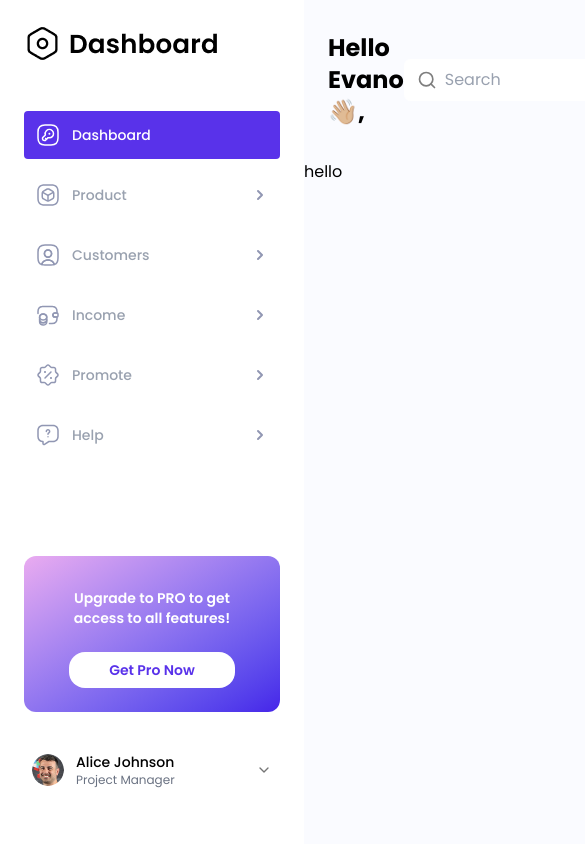
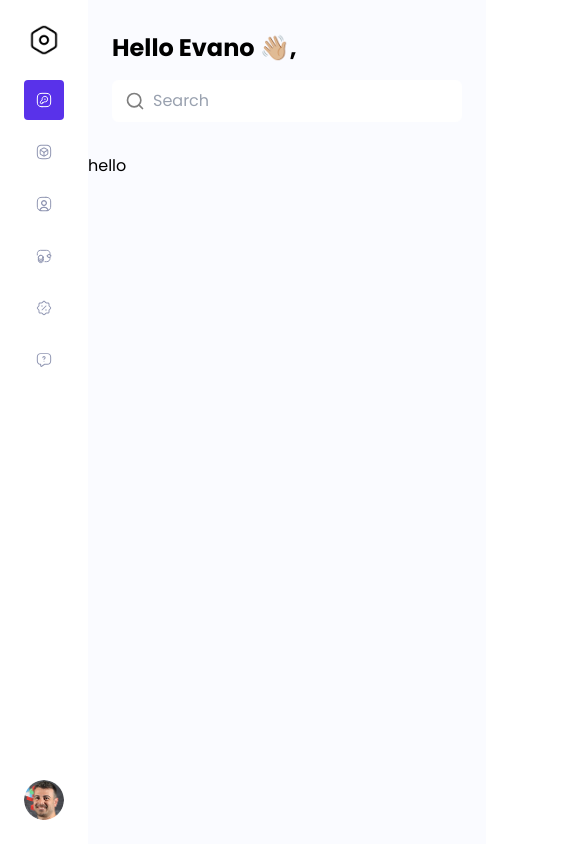
Before and after one commit to nav-commits/Dashboard-App, a Next.js app: page / in a window 390 px wide. Shown: the top 844 px of the page, 585 px wide, since content can reach past the window. Built offline with nearby package versions, Linux system fonts and the light colour scheme.

Commit message:
added minmize window look for dashboard

```diff
--- a/components/Header.tsx
+++ b/components/Header.tsx
@@ -1,8 +1,12 @@
 import Search from "../components/Search";
+
 const Header = () => {
   return (
-    <header className="flex items-center justify-between py-8 px-6">
-      <h1 className="text-2xl font-bold">Hello Evano 👋🏼,</h1>
+    <header className="flex flex-col gap-4 px-6 py-8 sm:flex-row sm:items-center sm:justify-between">
+      <h1 className="text-2xl font-bold">
+        Hello Evano 👋🏼,
+      </h1>
+
       <Search />
     </header>
   );
--- a/components/Sidebar.tsx
+++ b/components/Sidebar.tsx
@@ -1,5 +1,4 @@
 "use client";
-
 import Link from "next/link";
 import Image from "next/image";
 import { usePathname } from "next/navigation";
@@ -11,29 +10,42 @@ import { projectManagers } from "@/lib/projectMangers";
 
 export default function Sidebar() {
   const pathname = usePathname();
-  const [selected, setSelected] = useState(projectManagers[0]);
+  const [selected] = useState(projectManagers[0]);
   const [open, setOpen] = useState(false);
+
   return (
     <aside
-      className="w-[306px] h-screen p-6 flex flex-col justify-between"
+      className={clsx(
+        "h-screen p-6 flex flex-col justify-between transition-all duration-300",
+        "w-25 lg:w-[306px]"
+      )}
       aria-label="Sidebar"
     >
       {/* Top section */}
       <div>
         {/* Logo */}
+        <div className="flex justify-center lg:justify-start mb-6">
+          {/* Desktop logo */}
           <Image
             src="/images/logo.png"
             alt="Company logo"
             width={195}
             height={39}
-          className="object-contain"
+            className="hidden lg:block object-contain"
             priority
           />
+          {/* Collapsed logo */}
+          <Image
+            src="/images/logo-2.png"
+            alt="Company logo"
+            width={32}
+            height={32}
+            className="block lg:hidden object-contain"
+            priority
+          />
+        </div>
         {/* Navigation */}
-        <nav
-          aria-label="Main navigation"
-          className="mt-12"
-        >
+        <nav aria-label="Main navigation" className="mt-6">
           <ul className="flex flex-col gap-3">
             {sidebarLinks.map((link) => {
               const isActive = pathname === link.href;
@@ -43,7 +55,7 @@ export default function Sidebar() {
                     href={link.href}
                     aria-current={isActive ? "page" : undefined}
                     className={clsx(
-                      "flex items-center justify-between p-3 rounded text-[14px] font-medium transition",
+                      "flex items-center justify-between p-3 rounded text-sm font-medium transition",
                       isActive
                         ? "bg-[#5932EA] text-white"
                         : "text-gray-400 hover:bg-gray-100"
@@ -53,27 +65,28 @@ export default function Sidebar() {
                       <Image
                         src={link.icon}
                         alt=""
-                        aria-hidden="true"
+                        aria-hidden
                         width={24}
                         height={24}
                         className={clsx(
                           "object-contain",
-                          isActive ? "filter brightness-0 invert" : ""
+                          isActive && "filter brightness-0 invert"
                         )}
                       />
-                      <span>{link.name}</span>
+                      {/* Text only on desktop */}
+                      <span className="hidden lg:inline">{link.name}</span>
                     </div>
-
+                    {/* Arrow only on desktop */}
                     {link.hasArrow && (
                       <Image
                         src="/icons/chevron-right.svg"
                         alt=""
-                        aria-hidden="true"
+                        aria-hidden
                         width={16}
                         height={16}
                         className={clsx(
-                          "object-contain",
-                          isActive ? "filter brightness-0 invert" : ""
+                          "hidden lg:block object-contain",
+                          isActive && "filter brightness-0 invert"
                         )}
                       />
                     )}
@@ -84,10 +97,10 @@ export default function Sidebar() {
           </ul>
         </nav>
       </div>
-
       {/* Bottom section */}
       <div>
-        {/* Upgrade card */}
+        {/* Desktop only */}
+        <div className="hidden lg:block">
           <Card bgClass="bg-gradient-to-br from-[#EAABF0] to-[#4623E9]">
             <p className="text-center text-sm text-white font-semibold p-2">
               Upgrade to PRO to get access to all features!
@@ -99,8 +112,7 @@ export default function Sidebar() {
               Get Pro Now
             </button>
           </Card>
-        {/* Project Manager Selector */}
-        <div className="w-64 mt-8 mb-6">
+          <div className="w-64 mt-8">
             <button
               type="button"
               aria-haspopup="listbox"
@@ -109,7 +121,6 @@ export default function Sidebar() {
               className="flex items-center justify-between w-full p-2 rounded hover:bg-gray-100 transition"
             >
               <div className="flex items-center space-x-3">
-              {/* Avatar */}
                 <div className="w-8 h-8 relative rounded-full overflow-hidden">
                   <Image
                     src={selected.avatar}
@@ -118,19 +129,16 @@ export default function Sidebar() {
                     className="object-cover"
                   />
                 </div>
-              {/* Name & title */}
                 <div className="text-left">
                   <p className="text-sm font-medium">{selected.name}</p>
                   <p className="text-xs text-gray-500">{selected.title}</p>
                 </div>
               </div>
-            {/* Chevron */}
               <div
                 className={clsx(
                   "w-4 h-4 relative transition-transform",
                   open && "rotate-180"
                 )}
-              aria-hidden="true"
               >
                 <Image
                   src="/icons/chevron-down.svg"
@@ -142,6 +150,18 @@ export default function Sidebar() {
             </button>
           </div>
         </div>
+        {/* Mobile / Tablet → avatar only */}
+        <div className="flex justify-center lg:hidden mt-4">
+          <div className="w-10 h-10 relative rounded-full overflow-hidden">
+            <Image
+              src={selected.avatar}
+              alt={`${selected.name} avatar`}
+              fill
+              className="object-cover"
+            />
+          </div>
+        </div>
+      </div>
     </aside>
   );
 }
```
Also changed, not shown: public/Images/logo-2.png (added). Lines whose indentation alone changed are shown as unchanged.
